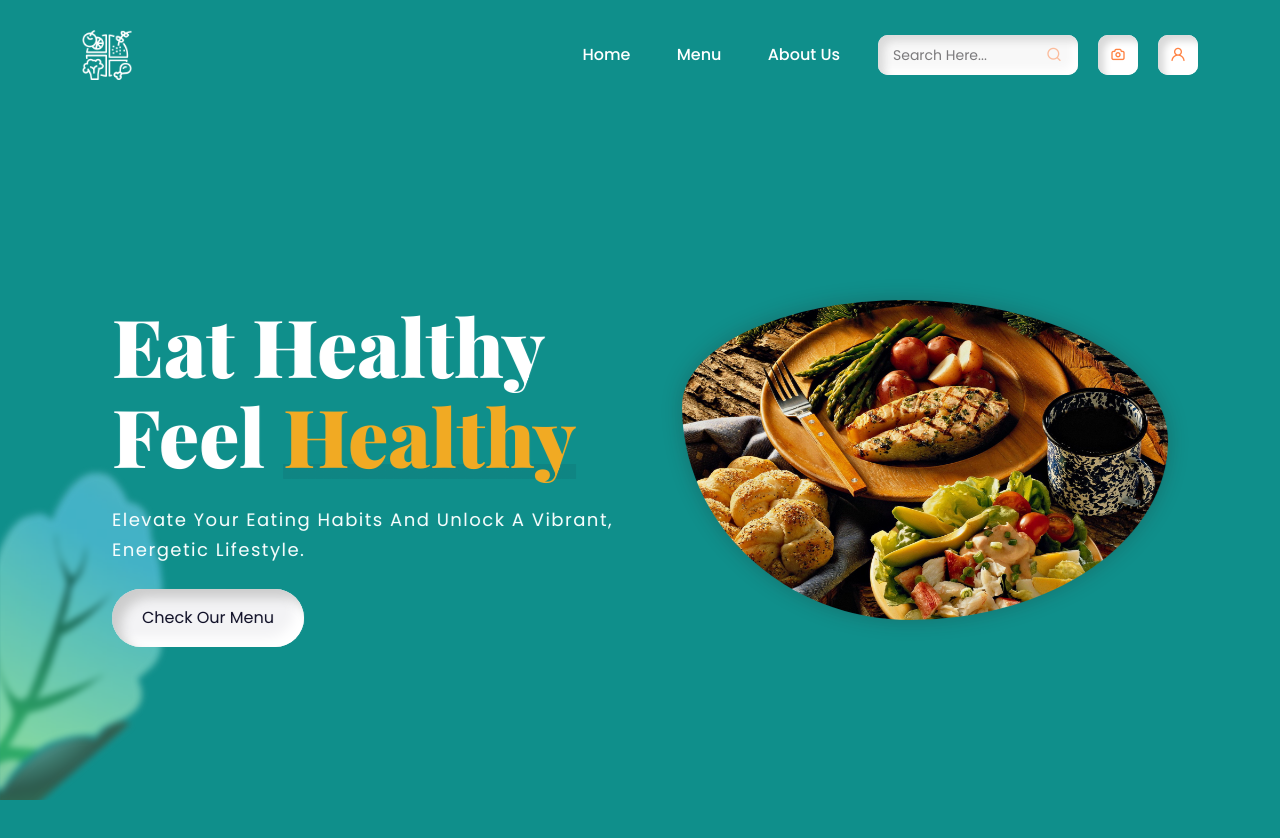
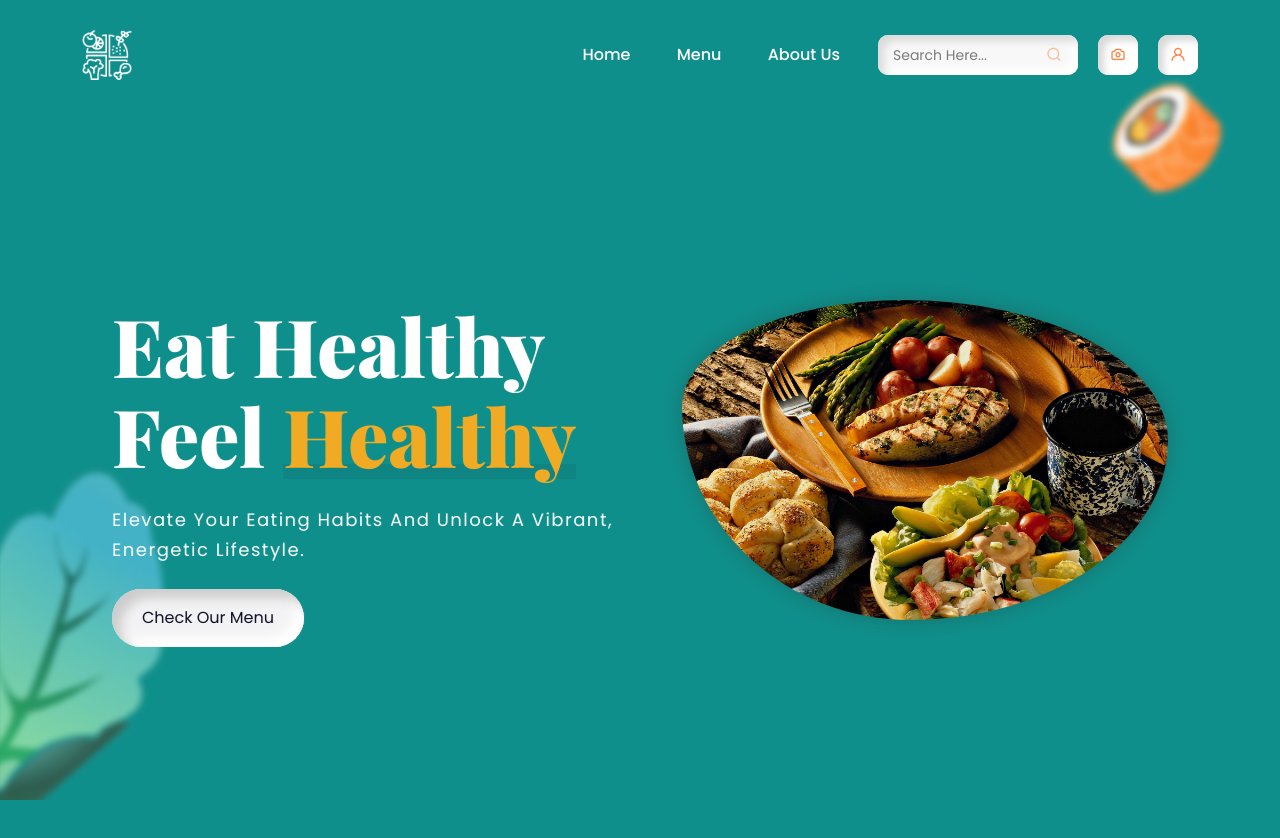
Before and after one commit to Sparsh47/HealthyBites, a plain HTML site: page index.html in a window 1280 px wide. Shown: the top 838 px of the page. Drawn offline with nearby package versions, Linux system fonts and the light colour scheme; a web font is replaced by a local one.

Commit message:
Fix Minor Bugs

```diff
--- a/index.html
+++ b/index.html
@@ -79,7 +79,7 @@
           <div class="js-parallax-scene">
             <div class="banner-shape-1 w-100" data-depth="0.30">
               <img
-                src="../assets/images/vecteezy_japanese-food-sushi-illustration_16774849_993.png"
+                src="./assets/images/sushiprop.png"
                 alt=""
               />
             </div>
```
Also changed, not shown: Menu/menu.html (+1 -1 lines), assets/images/sushiprop.png (added).
